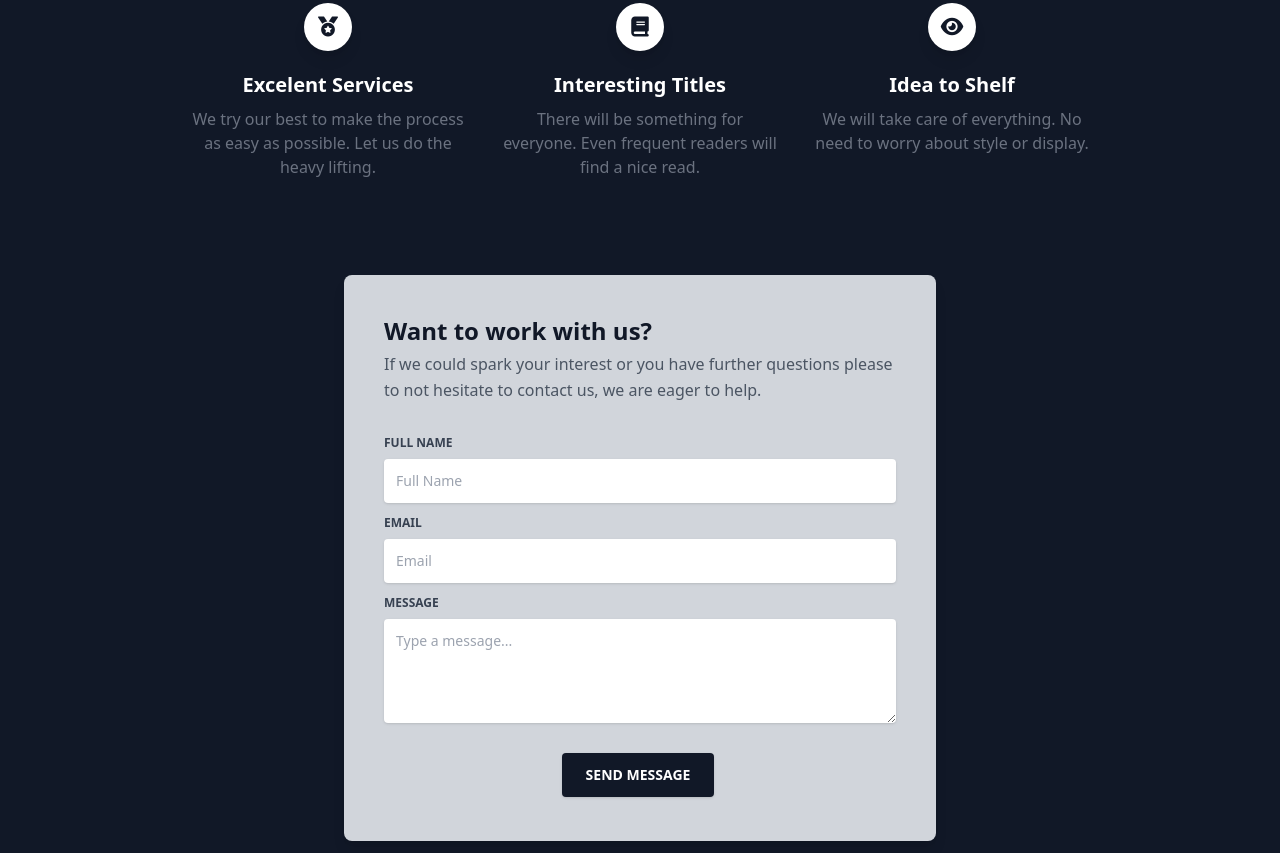
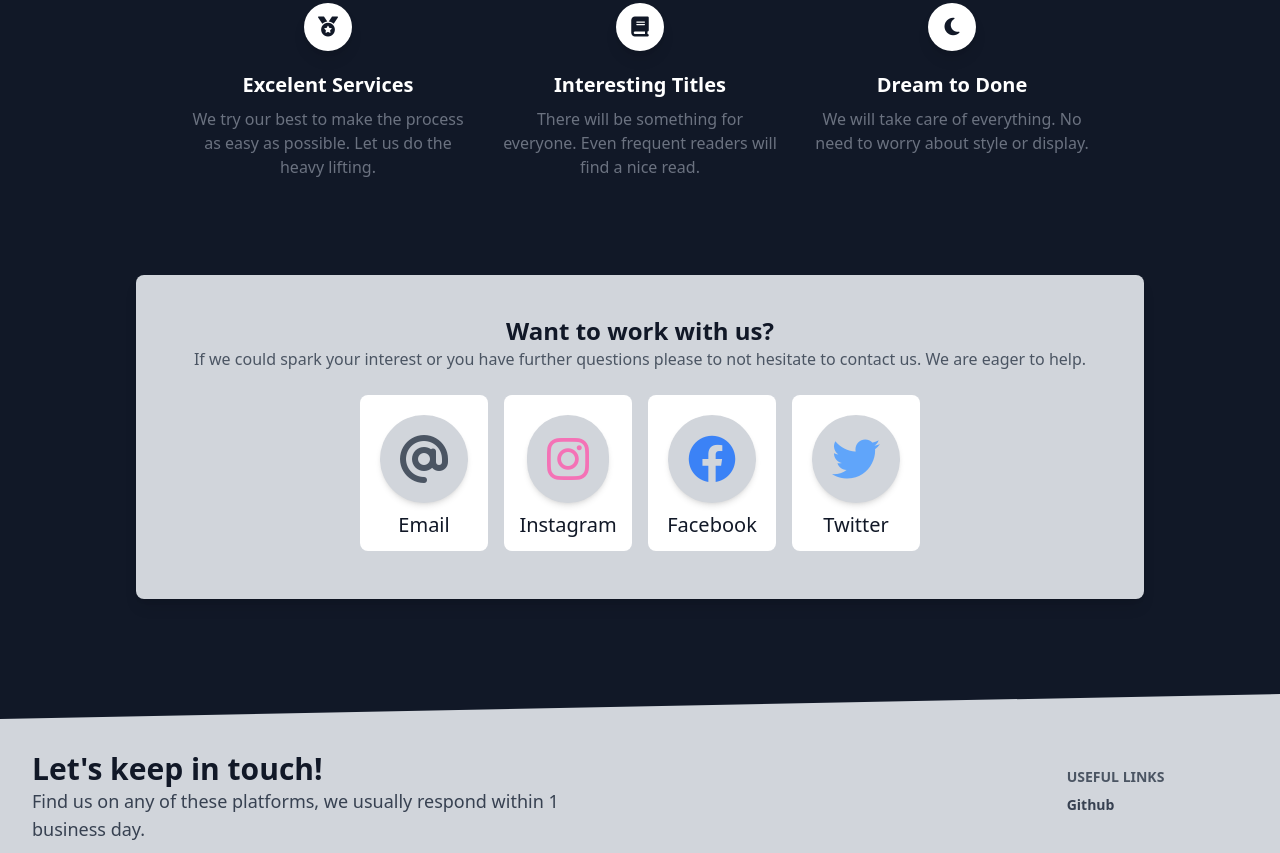
Before and after one commit to maixnor/maixnor-web, a plain HTML site: page index.html in a window 1280 px wide. Shown: the part 2841-3694 px from the top of the page. Drawn offline with nearby package versions, Linux system fonts and the light colour scheme; no server answers.

Commit message:
updated "want to work" box

```diff
--- a/index.html
+++ b/index.html
@@ -590,9 +590,9 @@
               <div
                 class="text-gray-900 p-3 w-12 h-12 shadow-lg rounded-full bg-white inline-flex items-center justify-center"
               >
-                <i class="fas fa-eye text-xl"></i>
+                <i class="fas fa-moon text-xl"></i>
               </div>
-              <h5 class="text-xl mt-5 font-semibold text-white">Idea to Shelf</h5>
+              <h5 class="text-xl mt-5 font-semibold text-white">Dream to Done</h5>
               <p class="mt-2 mb-4 text-gray-500 mb-20">
                 We will take care of everything. No need to worry about style or display.
               </p>
@@ -603,60 +603,45 @@
       <section class="relative block py-24 lg:pt-0 bg-gray-900">
         <div class="container mx-auto px-4">
           <div class="flex flex-wrap justify-center lg:-mt-64 -mt-48">
-            <div class="w-full lg:w-6/12 px-4">
+            <div class="w-full lg:w-10/12 px-4">
               <div
                 class="relative flex flex-col min-w-0 break-words w-full mb-6 shadow-lg rounded-lg bg-gray-300"
               >
                 <div class="flex-auto p-5 lg:p-10">
-                  <h4 class="text-2xl font-semibold" id="getintouch">Want to work with us?</h4>
-                  <p class="leading-relaxed mt-1 mb-4 text-gray-600">
+                  <h4 class="text-2xl font-semibold flex justify-center" id="getintouch">Want to work with us?</h4>
+                  <p class="text-gray-600 text-center">
                     If we could spark your interest or you have further questions
-                    please to not hesitate to contact us, we are eager to help.
+                    please to not hesitate to contact us. We are eager to help.
                   </p>
-                  <div class="relative w-full mb-3 mt-8">
-                    <label
-                      class="block uppercase text-gray-700 text-xs font-bold mb-2"
-                      for="full-name"
-                      >Full Name</label
-                    ><input
-                      type="text"
-                      class="border-0 px-3 py-3 placeholder-gray-400 text-gray-700 bg-white rounded text-sm shadow focus:outline-none focus:ring w-full"
-                      placeholder="Full Name"
-                      style="transition: all 0.15s ease 0s"
-                    />
-                  </div>
-                  <div class="relative w-full mb-3">
-                    <label
-                      class="block uppercase text-gray-700 text-xs font-bold mb-2"
-                      for="email"
-                      >Email</label
-                    ><input
-                      type="email"
-                      class="border-0 px-3 py-3 placeholder-gray-400 text-gray-700 bg-white rounded text-sm shadow focus:outline-none focus:ring w-full"
-                      placeholder="Email"
-                      style="transition: all 0.15s ease 0s"
-                    />
-                  </div>
-                  <div class="relative w-full mb-3">
-                    <label
-                      class="block uppercase text-gray-700 text-xs font-bold mb-2"
-                      for="message"
-                      >Message</label
-                    ><textarea
-                      rows="4"
-                      cols="80"
-                      class="border-0 px-3 py-3 placeholder-gray-400 text-gray-700 bg-white rounded text-sm shadow focus:outline-none focus:ring w-full"
-                      placeholder="Type a message..."
-                    ></textarea>
-                  </div>
-                  <div class="text-center mt-6">
-                    <button
-                      class="bg-gray-900 text-white active:bg-gray-700 text-sm font-bold uppercase px-6 py-3 rounded shadow hover:shadow-lg outline-none focus:outline-none mr-1 mb-1"
-                      type="button"
-                      style="transition: all 0.15s ease 0s"
-                    >
-                      Send Message
-                    </button>
+                  <div class="mt-4 flex flex-wrap justify-center">
+                    <div class="flex flex-wrap justify-center">
+                      <div class="bg-white font-normal rounded-lg m-2 p-3 flex justify-center w-32">
+                        <a href="mailto:hello@maixnor.com">
+                          <i class="fa fa-at text-gray-600 bg-gray-300 p-5 m-2 text-5xl rounded-full shadow-md"></i>
+                          <p class="flex justify-center text-xl">Email</p>
+                        </a>
+                      </div>
+                      <div class="bg-white font-normal rounded-lg m-2 p-3 flex justify-center w-32">
+                        <a href="https://www.instagram.com/maixnorbooks">
+                          <i class="fab fa-instagram text-pink-400 bg-gray-300 p-5 m-2 text-5xl rounded-full shadow-md"></i>
+                          <p class="flex justify-center text-xl">Instagram</p>
+                        </a>
+                      </div>
+                    </div>
+                    <div class="flex flex-wrap justify-center">
+                      <div class="bg-white font-normal rounded-lg m-2 p-3 flex justify-center w-32">
+                        <a href="https://www.facebook.com/maixnorbooks">
+                          <i class="fab fa-facebook text-blue-500 bg-gray-300 p-5 m-2 text-5xl rounded-full shadow-md"></i>
+                          <p class="flex justify-center text-xl">Facebook</p>
+                        </a>
+                      </div>
+                      <div class="bg-white font-normal rounded-lg m-2 p-3 flex justify-center w-32">
+                        <a href="https://twitter.com/maixnorbooks">
+                          <i class="fab fa-twitter text-blue-400 bg-gray-300 p-5 m-2 text-5xl rounded-full shadow-md"></i>
+                          <p class="flex justify-center text-xl">Twitter</p>
+                        </a>
+                      </div>
+                    </div>
                   </div>
                 </div>
               </div>
@@ -699,26 +684,24 @@
                 class="bg-white text-pink-400 shadow-lg font-normal h-10 w-10 items-center justify-center align-center rounded-full outline-none focus:outline-none mr-2 p-3"
                 type="button"
               >
-                <i class="flex fab fa-instagram"></i></a
-              ><a
+                <i class="flex fab fa-instagram"></i></a>
+              <a
                 href="https://www.facebook.com/maixnorbooks"
                 class="bg-white text-blue-600 shadow-lg font-normal h-10 w-10 items-center justify-center align-center rounded-full outline-none focus:outline-none mr-2 p-3"
                 type="button"
               >
-                <i class="flex fab fa-facebook-square"></i></a
-              ><a
+                <i class="flex fab fa-facebook-square"></i></a>
+              <a
                 href="https://twitter.com/maixnorbooks"
                 class="bg-white text-blue-400 shadow-lg font-normal h-10 w-10 items-center justify-center align-center rounded-full outline-none focus:outline-none mr-2 p-3"
-                type="button"
-              >
-                <i class="flex fab fa-twitter"></i></a
-              ><a
+                type="button">
+                <i class="flex fab fa-twitter"></i></a>
+              <a
                 href="https://github.com/maixnor/"
                 class="bg-white text-gray-900 shadow-lg font-normal h-10 w-10 items-center justify-center align-center rounded-full outline-none focus:outline-none mr-2 p-3"
-                type="button"
-              >
+                type="button">
                 <i class="flex fab fa-github"></i>
-            </a>
+              </a>
             </div>
           </div>
           <div class="w-full lg:w-6/12 px-4">
```
